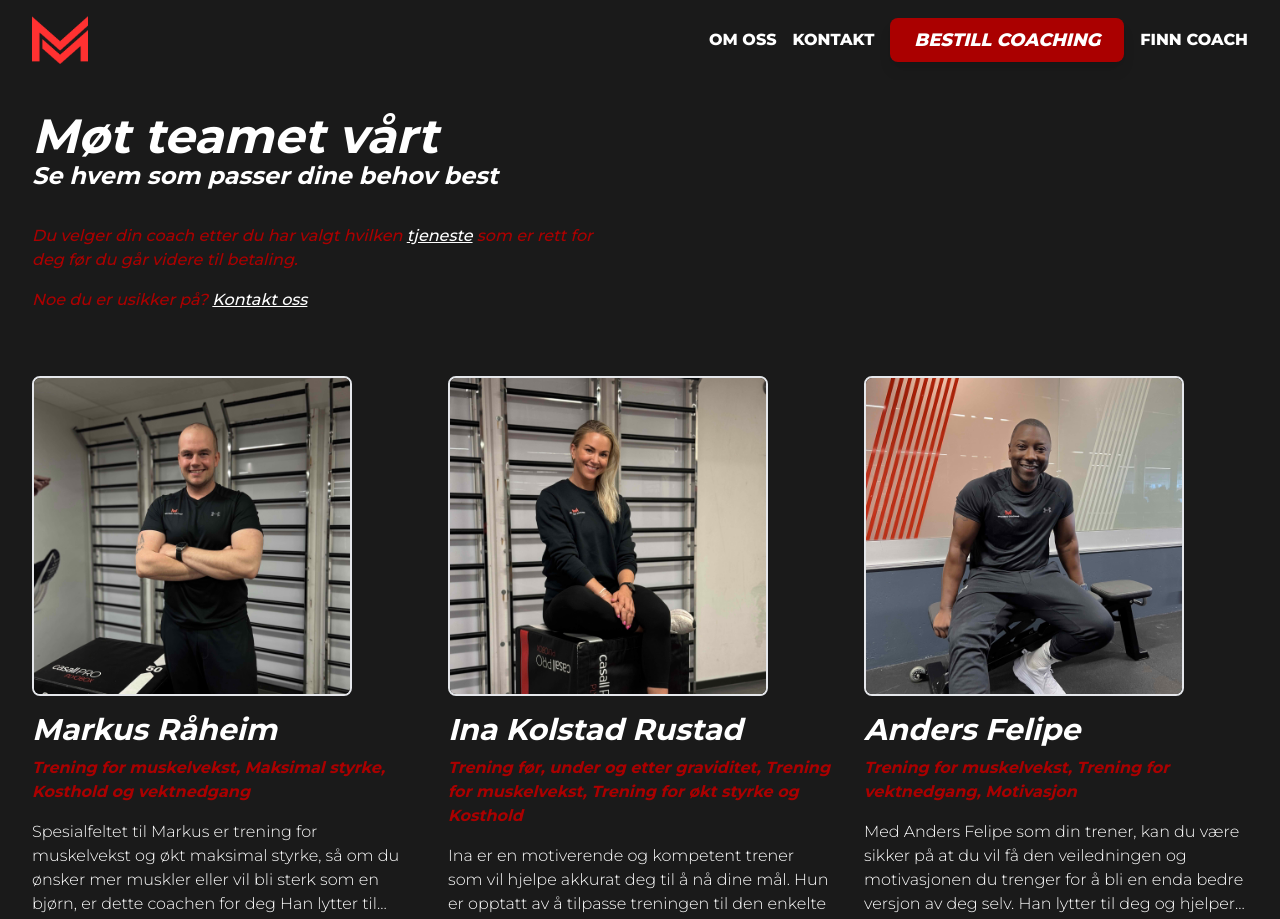
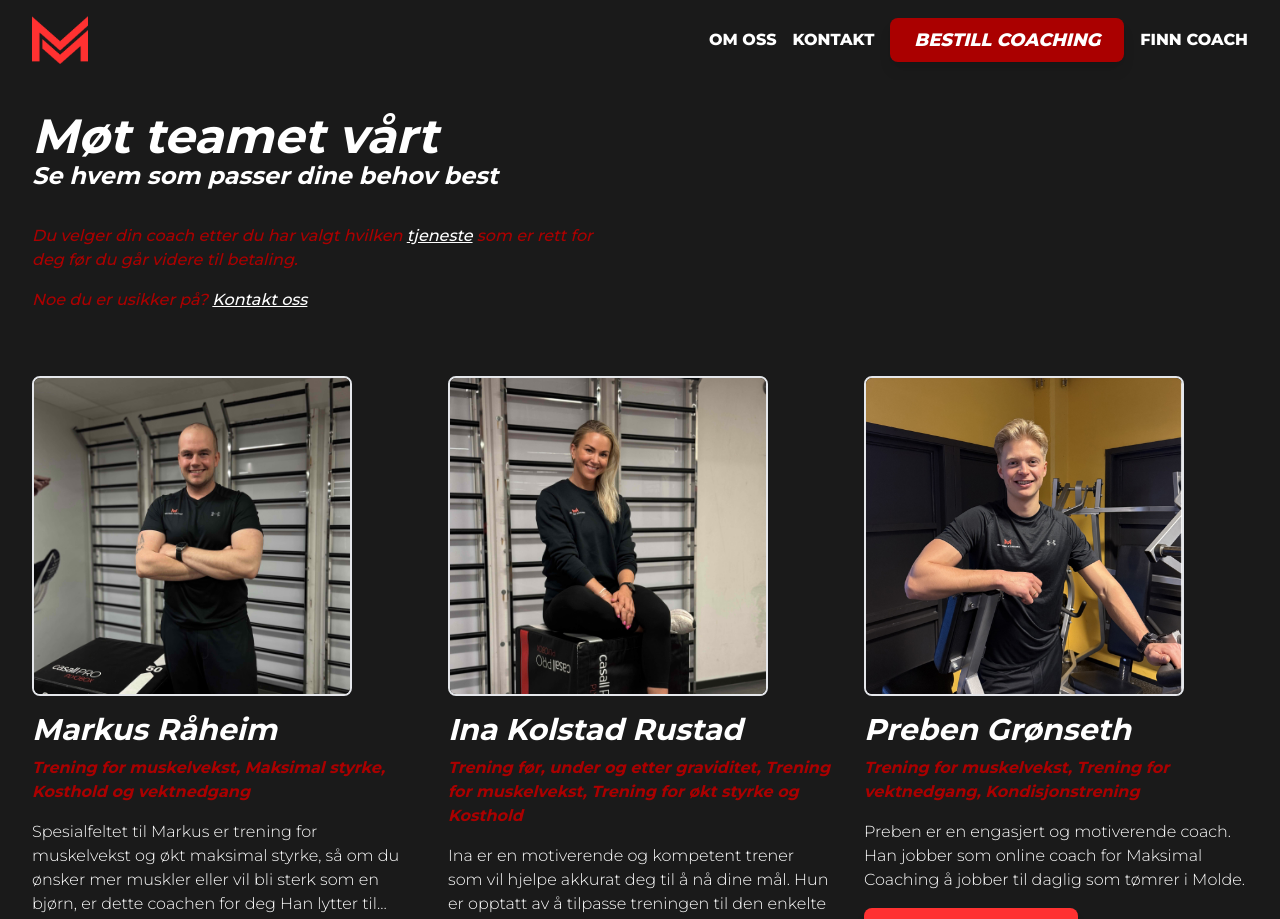
Before and after one commit to ekaspersen/maksimalcoaching, a Next.js app: page /team in a window 1280 px wide. Shown: the top 919 px of the page. Built offline with nearby package versions, Linux system fonts and the light colour scheme.

Commit message:
Update coaches.js
Removed Felipe from coaches data

```diff
--- a/app/data/coaches.js
+++ b/app/data/coaches.js
@@ -64,28 +64,6 @@ Ina er en motiverende og kompetent trener som vil hjelpe akkurat deg til å nå
         tjeneste1: "Kombinert oppfølging",
         tjeneste2: "Treningsoppfølging",
         tjeneste3: "Kostholdsoppfølging",
-    },
-    {
-        id: "anders-felipe",
-        name: "Anders Felipe",
-        fname: "Anders",
-        image: "/anders-f.jpg",
-        specialties:
-            "Trening for muskelvekst, Trening for vektnedgang, Motivasjon",
-        experiences: ["Personlig trener - AFPT", "Coaching - AFPT"],
-        about: `Anders Felipe er en dedikert og kunnskapsrik trener. Hans spesialitet er trening innenfor muskelvekst og vektnedgang. Med en lidenskap for trening og samhold har Anders viet jobben sin til å hjelpe andre med å nå sine mål!
-
-        Han tror sterkt på at trening er for alle og at trening skal være gøy, og hans treningsfilosofi er klar
-        "du kan oppnå hva du ønsker så lenge du har riktig mindset og holder deg til planen"
-
-HVORFOR VELGE ANDERS FELIPE SOM COACH?:
-Med Anders Felipe som din trener, kan du være sikker på at du vil få den veiledningen og motivasjonen du trenger for å bli en enda bedre versjon av deg selv. Han lytter til deg og hjelper akkurat deg på best mulig måte. Du vil ikke bare få en kostholdsplan/treningsplan, men et tilpasset opplegg for deg, med ukentlig oppfølging og justeringer.`,
-        shortBio:
-            "Med Anders Felipe som din trener, kan du være sikker på at du vil få den veiledningen og motivasjonen du trenger for å bli en enda bedre versjon av deg selv. Han lytter til deg og hjelper akkurat deg på best mulig måte. Du vil ikke bare få en kostholdsplan/treningsplan, men et tilpasset opplegg for deg, med ukentlig oppfølging og justeringer. ",
-        email: "anders.felipe@maksimalcoaching.no",
-        instagram: "https://www.instagram.com/felipejrjr/",
-        instagramAt: "felipejrjr",
-        tjeneste2: "Treningsoppfølging",
     },
     {
         id: "preben-gronseth",
```
